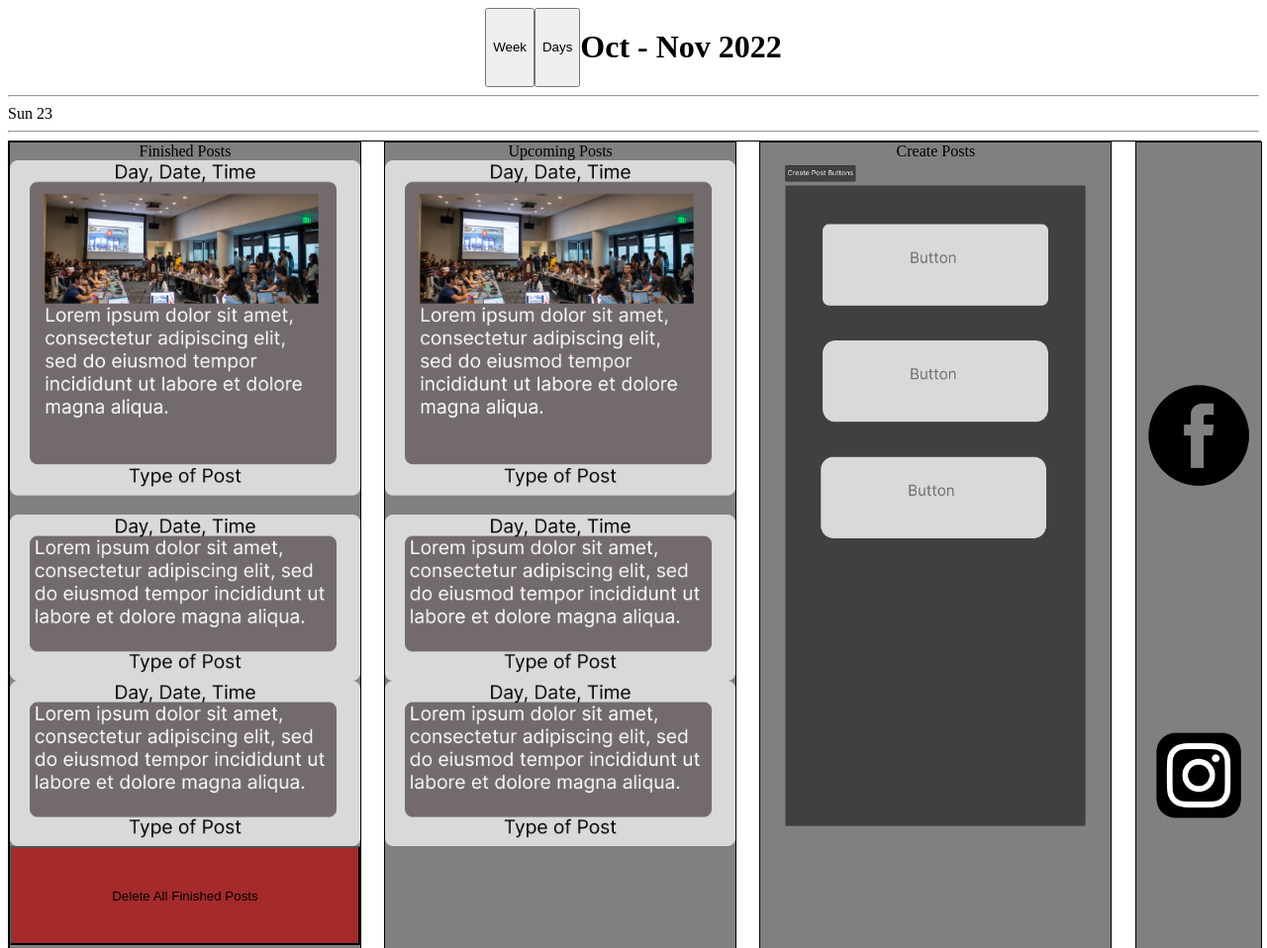
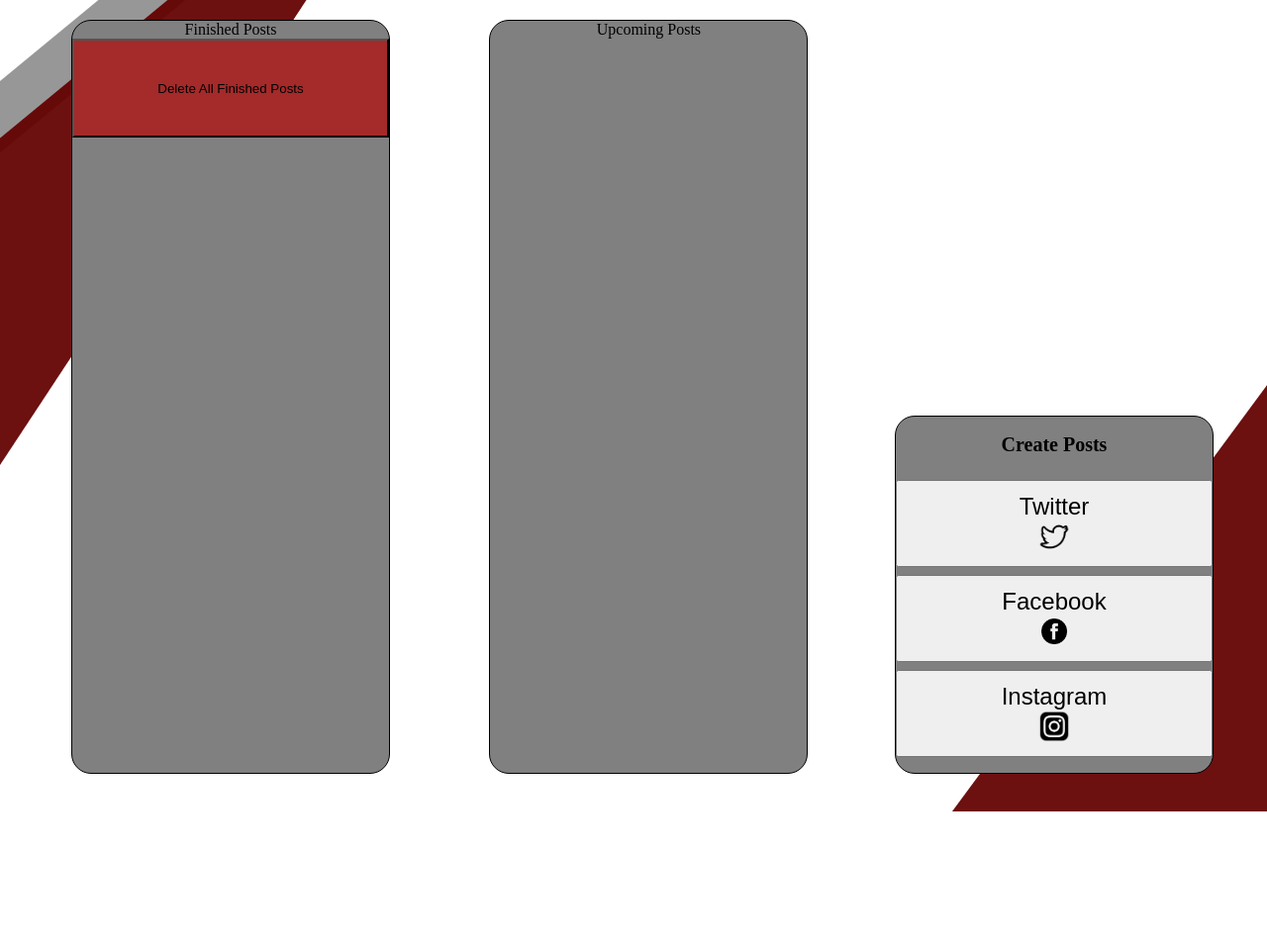
Before and after one commit to cse110-fa22-group10/cse110-fa22-group10, a plain HTML site: page scheduler/index.html in a window 1280 px wide. Shown: the top 958 px of the page at 99% size. After the commit the page ends 820 px from the top, so only its background shows below. Drawn offline with Linux system fonts and the light colour scheme.

Commit message:
Co-authored-by: Alexander Olsen <aolsen07@users.noreply.github.com>

```diff
--- a/scheduler/index.css
+++ b/scheduler/index.css
@@ -1,88 +1,120 @@
-.top-bar{
+body {
+    background-image: url(assets/main-background.png);
+    min-height: 600px;
+    height: 99vh;
+}
+
+.top-bar {
     display: flex;
     flex-direction: row;
     justify-content: center;
 }
 
-.center-container{
-    border-width: 1px;
-    border-style: solid;
-    border-color: black;
+.main-container {
+    /* border-width: 1px; */
+    /* border-style: solid;
+    border-color: black; */
     display: flex;
     flex-direction: row;
-    height: 100vw;
+    min-height: 65%;
+    height: 100%;
     width: 100%;
     position: relative;
+    margin-top: 2.5vh;
 }
 
-.platform-swicther{
-    /* Used as box to modify the size of the buttons */
-    border-width: 1px;
-    border-style: solid;
-    border-color: black;
-    /* Real Styling of three icons' sizes */
-    display: flex;
-    flex-direction: column;
-    justify-content: space-evenly;
-    height: 100%;
-    width: 10%;
-    margin-left: 90%;
-    position: absolute;
-    background-color: gray;
+.main-container > *{
+    border-radius: 20px;
 }
 
-.finished-posts{
+/* .spacer-left {
+    width: 8vw;
+}
+
+.spacer-right {
+    width: 7vw;
+} */
+.finished-posts {
     /* Used as box to modify the size of the buttons */
     border-width: 1px;
     border-style: solid;
     border-color: black;
 
-    width: 28%;
-    height: 100%;
+    width: 25vw;
+    height: 95vh;
+    /* overflow-y: auto; /* makes div scrollable */
+    position: absolute;
+    text-align: center;
+    margin-left: 5vw;
+
+    display: flex;
+    flex-direction: column;
+
+    background: gray;
+}
+
+.upcoming-posts {
+    /* Used as box to modify the size of the buttons */
+    border-width: 1px;
+    border-style: solid;
+    border-color: black;
+
+    width: 25vw;
+    height: 95vh;
+    /* overflow-y: auto; /* makes div scrollable */
+    margin-left: 38vw;
     position: absolute;
     text-align: center;
 
     display: flex;
     flex-direction: column;
 
-    background:gray;
+    background: gray;
 }
 
-.upcoming-posts{
+.create-posts {
     /* Used as box to modify the size of the buttons */
     border-width: 1px;
     border-style: solid;
     border-color: black;
 
-    width: 28%;
-    height: 100%;
-    margin-left: 30%;
+    width: 25vw;
+    height: 45vh;
+    /* padding: .5vh; */
+    /* overflow-y: auto; /* makes div scrollable */
+    margin-top: 50vh;
+    margin-left: 70vw;
     position: absolute;
     text-align: center;
 
     display: flex;
     flex-direction: column;
 
-    background:gray;
-}
-.create-posts{
-    /* Used as box to modify the size of the buttons */
-    border-width: 1px;
-    border-style: solid;
-    border-color: black;
-
-    width: 28%;
-    height: 100%;
-    margin-left: 60%;
-    position: absolute;
-    text-align: center;
-
-    display: flex;
-    flex-direction: column;
-
-    background:gray;
+    background: gray;
 }
 
-.date{
+.date {
     height: 10%
 }
+
+.platform-button>p {
+    font-size: 3vh;
+    margin: 0;
+    justify-content: left;
+}
+
+.platform-button>img {
+    height: 4vh;
+    width: auto;
+}
+
+.platform-button {
+    height: 11vh;
+    margin-top: 1vh;
+    justify-content: left;
+    flex-direction: row;
+}
+
+h2 {
+    font-size: 2.5vh;
+}
--- a/scheduler/index.html
+++ b/scheduler/index.html
@@ -10,47 +10,48 @@
         <script src="./index.js" type="module"></script>
     </head>
     <body>
-        <!-- TODO: Date selection which allows user to select which date to schedule their posts -->
-        <div class="top-bar">
-            <button>Week</button>
-            <button>Days</button>
-            <h1>Oct - Nov 2022</h1>
-        </div>
-
-        <hr>
-            <div class="date">
-                Sun 23
-            </div>
-        <hr>
 
         <!-- TODO: Create the post template for Facebook, Instagram and Twitter respectively -->
-        <div class = "center-container">
+        <div class = "main-container">
             <div class = "finished-posts">
                 Finished Posts
                 <!-- Below are examples of the finished posts cards -->
-                <img src="../specs/interface/wireframes/ImagePost.png">
+                <!-- <img src="../specs/interface/wireframes/ImagePost.png">
                 <img src="../specs/interface/wireframes/Post.png">
-                <img src="../specs/interface/wireframes/Post.png">
+                <img src="../specs/interface/wireframes/Post.png"> -->
                 <button style="background-color: brown; height: 100px;">Delete All Finished Posts</button>
             </div>
-            <div class = "upcoming-posts">
+            <div class="spacer-left"></div>
+            <div class="upcoming-posts">
                 Upcoming Posts
-                <img src="../specs/interface/wireframes/ImagePost.png">
+                <!-- <img src="../specs/interface/wireframes/ImagePost.png">
                 <img src="../specs/interface/wireframes/Post.png">
-                <img src="../specs/interface/wireframes/Post.png">
+                <img src="../specs/interface/wireframes/Post.png"> -->
             </div>
-            <div class = "create-posts">
-                Create Posts
-                <img src="../specs/interface/wireframes/Create Post Buttons.png">
+            <div class="spacer-right"></div>
+            <div class="create-posts">
+                <h2>Create Posts</h2>
+                <button class="platform-button">
+                    <p>Twitter</p>
+                    <img src="./assets/twitter.png" alt="Twitter Logo">
+                </button>
+                <button class="platform-button">
+                    <p>Facebook</p>
+                    <img src="./assets/facebook.png" alt="Facebook Logo">
+                </button>
+                <button class="platform-button">
+                    <p>Instagram</p>
+                    <img src="./assets/instagram.png" alt="Instagram Logo">
+                </button>
+                <!-- <img src="../specs/interface/wireframes/Create Post Buttons.png"> -->
 
             </div>
-            <div class = "platform-swicther">
+            <!-- <div class="platform-swicther">
                 <input type="image" id="Fb" src="./assets/facebook.png"/>
                 <input type="image" id="Ins" src="./assets/instagram.png"/>
                 <input type="image" id="Tw" src="./assets/twitter.png"/>
-            </div>
+            </div> -->
         </div>
-    </div>
-</body>
+    </body>
 
 </html>
```
Also changed, not shown: scheduler/assets/main-background.png (added).
